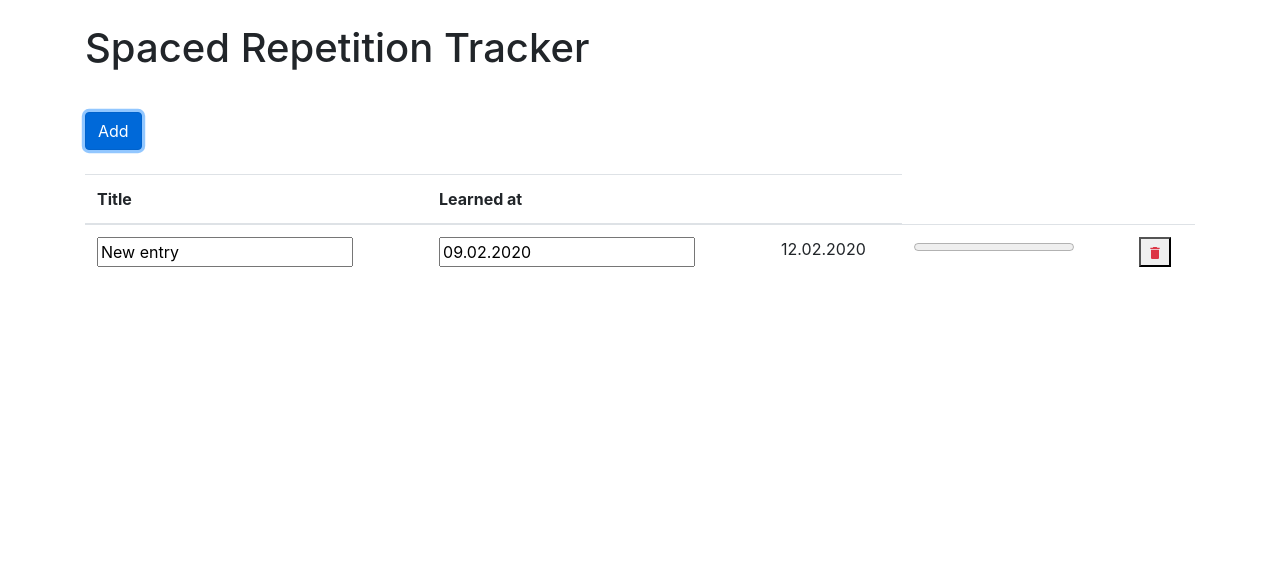
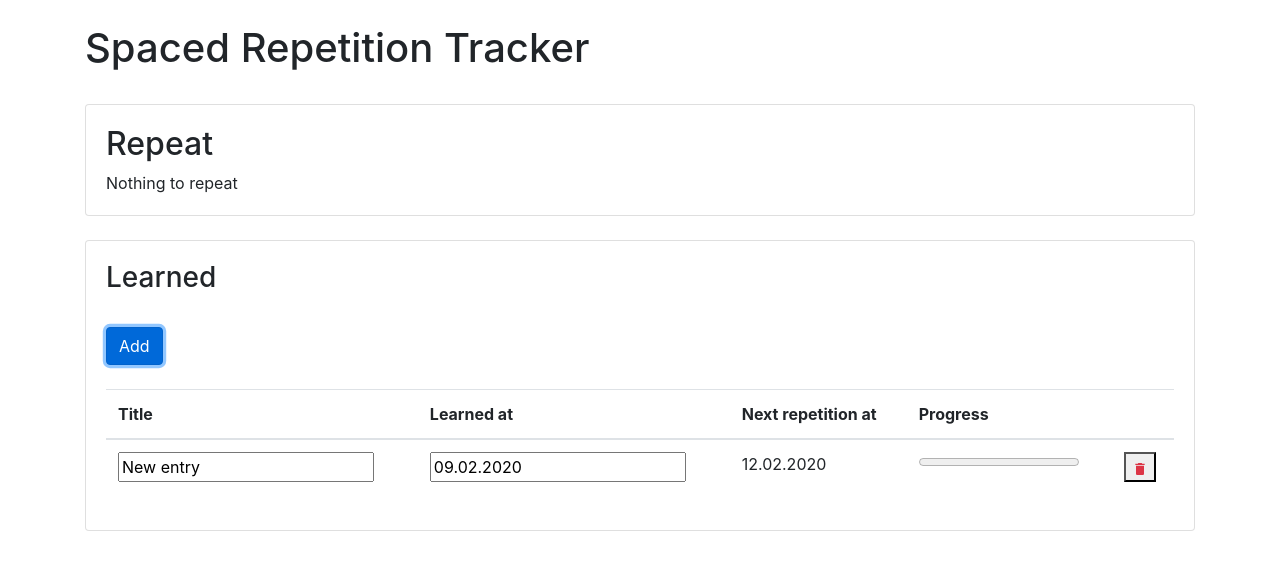
Before and after one commit to pastukh-dm/spaced-repetition-tracker, a React (Create React App) app: page / in a window 1280 px wide. Both pictures are taken after a click on the button "Add". Shown: the top 570 px of the page. Built offline with nearby package versions, Linux system fonts and the light colour scheme.

Commit message:
Hotfixes

```diff
--- a/src/App.tsx
+++ b/src/App.tsx
@@ -27,17 +27,24 @@ const App = () => {
     })
   }
 
+  const toRepeat = getEntriesToRepeat(entries);
+
 
   return (
     <div className="App">
       <Container>
         <br />
         <h1>Spaced Repetition Tracker</h1>
-        {/* <p>{JSON.stringify(repetitionSchedule)}</p> */}
+        <br />
+        <div className="card">
+          <div className="card-body">
+            <h2>Repeat</h2>
+            {
+              toRepeat.length ?
                 <ul>
                   {
                     getEntriesToRepeat(entries).map(entry =>
-              <div key={entry.id}>
+                      <li key={entry.id}>
                         {entry.title}
                         {' '}
                         ({getPastRepetionDatesByEntry(entry).length - entry.repeatedAt.length})
@@ -47,10 +54,18 @@ const App = () => {
                         >
                           <FaBook />
                         </button>
-              </div>
+                      </li>
                     )
                   }
                 </ul>
+                : 'Nothing to repeat'
+            }
+          </div>
+        </div>
+        <br/>
+        <div className="card">
+          <div className="card-body">
+            <h3>Learned</h3>
             <br />
             <Button
               variant="primary"
@@ -67,6 +82,8 @@ const App = () => {
                     <tr>
                       <th>Title</th>
                       <th>Learned at</th>
+                      <th>Next repetition at</th>
+                      <th>Progress</th>
                       <th></th>
                     </tr>
                   </thead>
@@ -85,6 +102,8 @@ const App = () => {
                 </Table>
                 : 'No entries'
             }
+          </div>
+        </div>
       </Container>
     </div>
   );
--- a/src/store/entries/entriesSlice.ts
+++ b/src/store/entries/entriesSlice.ts
@@ -9,7 +9,7 @@ export const entriesSlice = createSlice({
   initialState: entriesState,
   reducers: {
     createEntry(state, action: { payload: string }) {
-      state.list.push({ id: uuidv1(), title: action.payload, learnedAt: moment().format(dateFormat), repeatedAt: [] });
+      state.list.unshift({ id: uuidv1(), title: action.payload, learnedAt: moment().format(dateFormat), repeatedAt: [] });
     },
     deleteEntry(state, action: { payload: string }) {
       state.list = state.list.filter(entry => entry.id !== action.payload)
```
Lines whose indentation alone changed are shown as unchanged.
